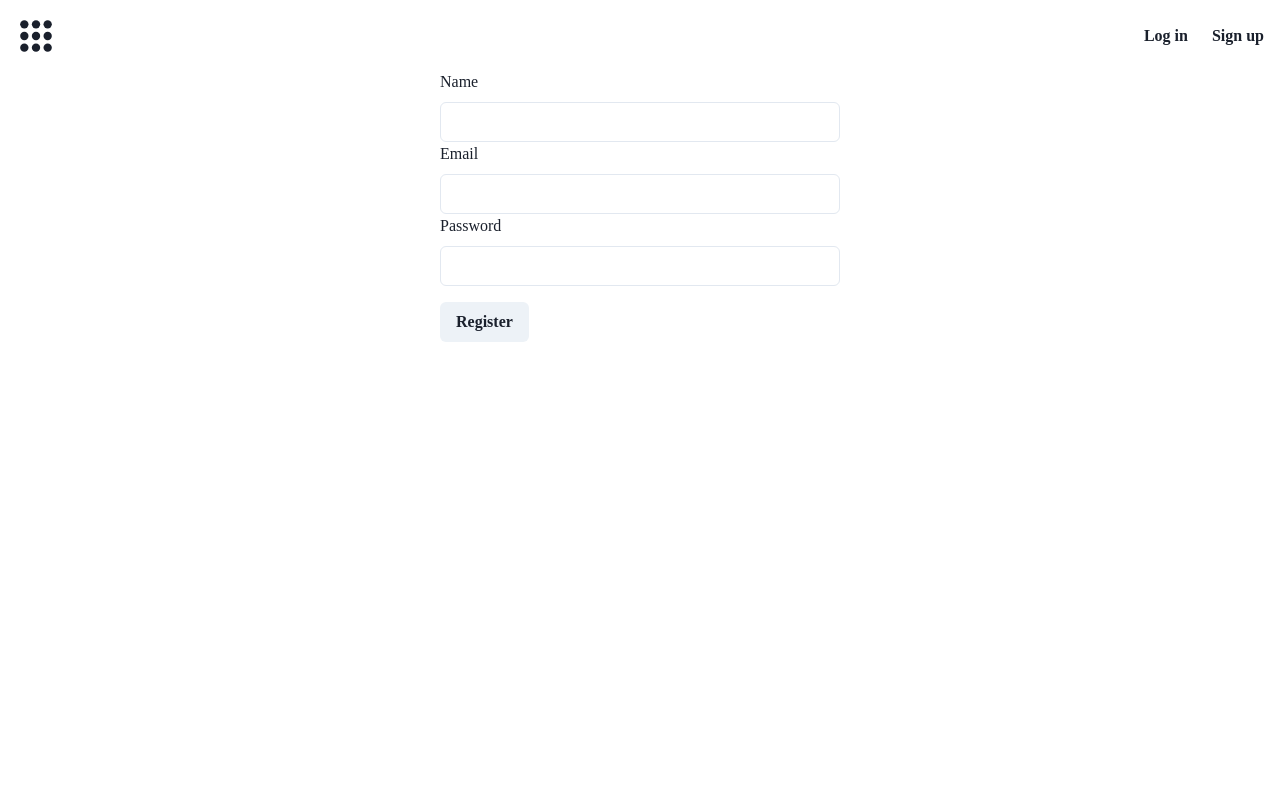
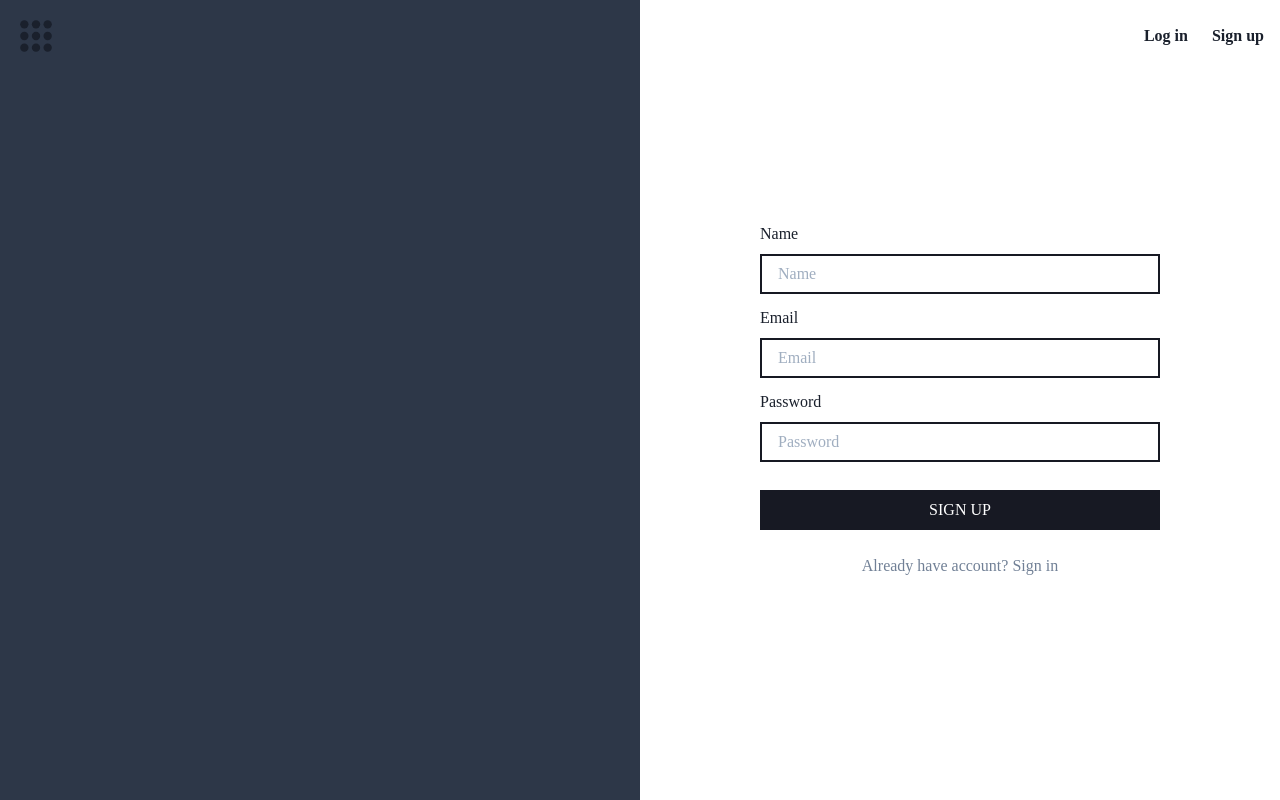
Before and after one commit to shibli21/bikroy, a Next.js app: page /register in a window 1280 px wide. Built offline with nearby package versions, Linux system fonts and the light colour scheme; no server answers.

Commit message:
login and register page

```diff
--- a/src/components/InputField.tsx
+++ b/src/components/InputField.tsx
@@ -22,7 +22,21 @@ const InputField: React.FC<InputFieldProps> = ({
   return (
     <FormControl isInvalid={!!error}>
       <FormLabel htmlFor={field.name}>{label}</FormLabel>
-      <Input {...field} {...props} id={field.name} />
+      <Input
+        {...field}
+        {...props}
+        id={field.name}
+        borderRadius={0}
+        border="2px solid"
+        borderColor="gray.900"
+        mb={3}
+        _focus={{
+          borderColor: "gray.700",
+        }}
+        _hover={{
+          borderColor: "gray.700",
+        }}
+      />
       {error ? <FormErrorMessage>{error}</FormErrorMessage> : null}
     </FormControl>
   );
--- a/src/pages/register.tsx
+++ b/src/pages/register.tsx
@@ -1,7 +1,8 @@
-import { Box, Button, Container } from "@chakra-ui/react";
+import { Box, Button, Container, Grid, Text } from "@chakra-ui/react";
 import { Form, Formik } from "formik";
 import { useRouter } from "next/router";
 import React from "react";
+import NextLink from "next/link";
 import InputField from "../components/InputField";
 import { MeDocument, useRegisterMutation } from "../generated/graphql";
 
@@ -10,8 +11,13 @@ const Register = () => {
   const [register] = useRegisterMutation();
 
   return (
-    <Container maxW="6xl">
-      <Box maxW="400px" mx="auto">
+    <Grid
+      h="100vh"
+      gridTemplateColumns={["1fr ", "1fr", "1fr 1fr", "1fr 1fr"]}
+      mt="-70px"
+    >
+      <Box bg="gray.700" display={["none", "none", "block", "block"]}></Box>
+      <Box w={["auto", "400px"]} justifySelf="center" alignSelf="center">
         <Formik
           initialValues={{
             name: "",
@@ -38,22 +44,39 @@ const Register = () => {
         >
           {({ isSubmitting }) => (
             <Form>
-              <InputField name="name" label="Name" />
-              <InputField name="email" label="Email" />
-              <InputField name="password" label="Password" type="password" />
+              <InputField name="name" label="Name" placeholder="Name" />
+              <InputField name="email" label="Email" placeholder="Email" />
+              <InputField
+                name="password"
+                label="Password"
+                type="password"
+                placeholder="Password"
+              />
               <Button
                 mt={4}
-                variantColor="teal"
                 isLoading={isSubmitting}
                 type="submit"
+                borderRadius={0}
+                textTransform="uppercase"
+                bg="gray.900"
+                color="white"
+                fontWeight="normal"
+                _hover={{
+                  bg: "gray.700",
+                }}
+                w="100%"
               >
-                Register
+                Sign up
               </Button>
             </Form>
           )}
         </Formik>
+        <Text color="gray.500" textAlign="center" mt={6}>
+          Already have account?
+          <NextLink href="/login"> Sign in</NextLink>
+        </Text>
       </Box>
-    </Container>
+    </Grid>
   );
 };
 export default Register;
```
Also changed, not shown: src/pages/login.tsx (+35 -18 lines).
